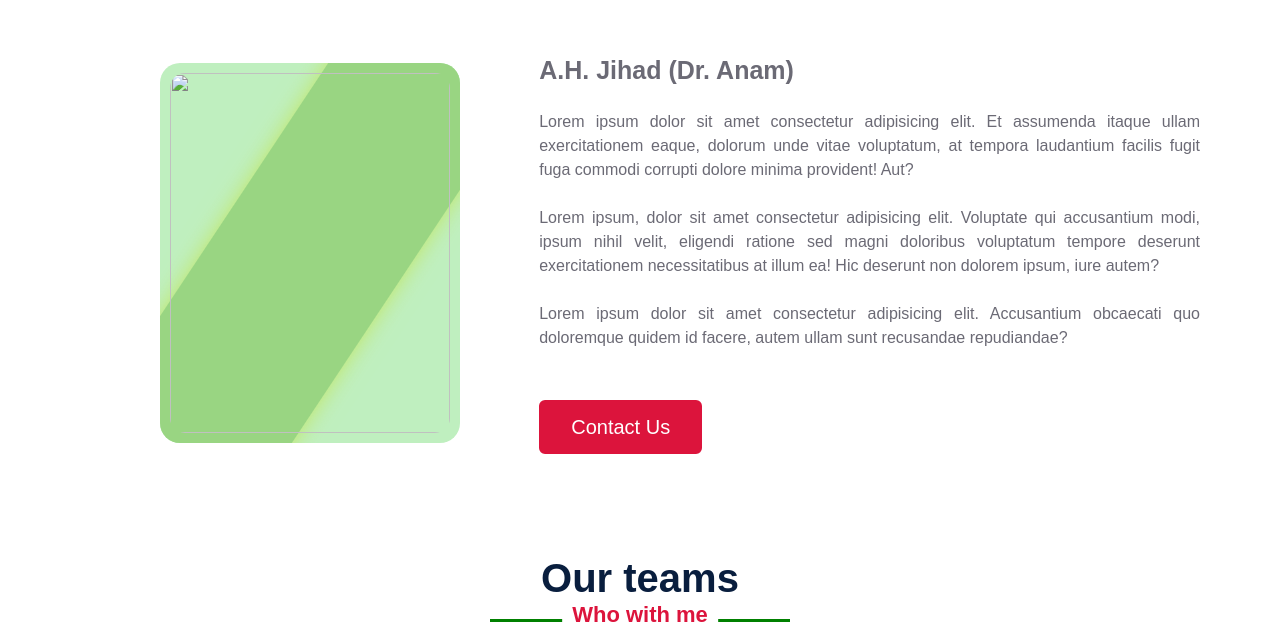
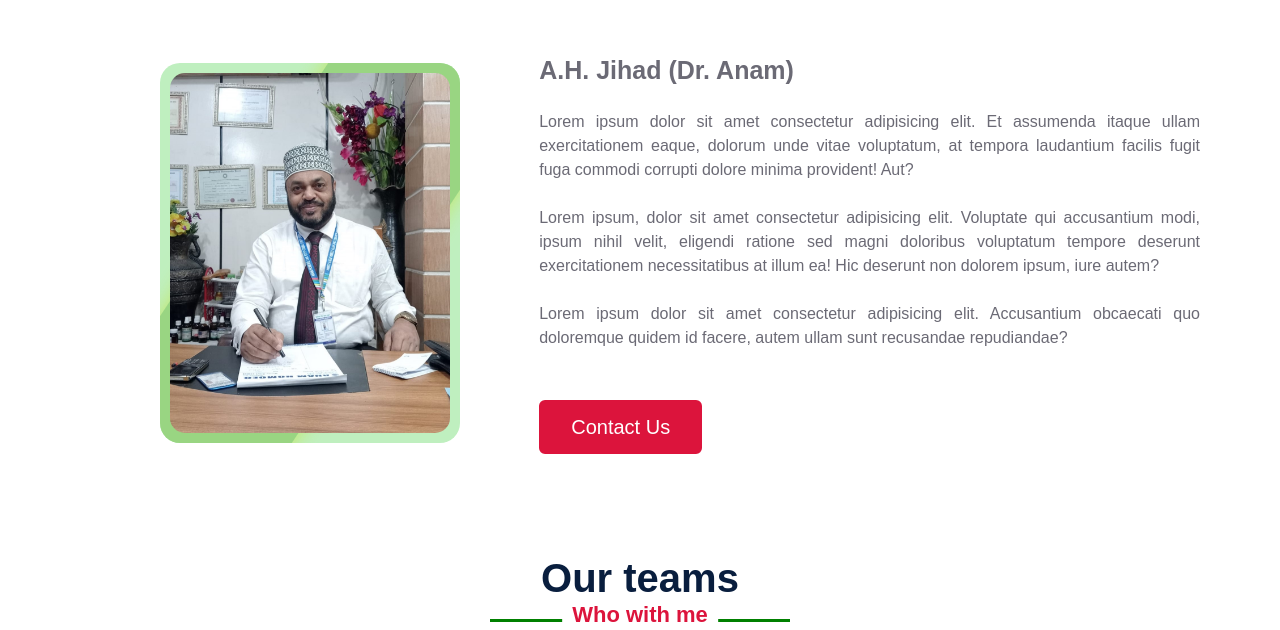
Before and after one commit to Bipul-dev01/sugandhagroup, a plain HTML site: page corporateProfile.html in a window 1280 px wide. Shown: the part 661-1291 px from the top of the page. Drawn offline with nearby package versions, Linux system fonts and the light colour scheme.

Commit message:
added image

```diff
--- a/corporateProfile.html
+++ b/corporateProfile.html
@@ -126,7 +126,7 @@
         <h2 class="title">About us</h2>
         <div class="about-content">
             <div class="column left">
-                <img src="./images/about/AVATAR PIC 1.jpg" alt="">
+                <img src="./images/about/Dr.Anam.jpg" alt="">
             </div>
             <div class="column right">
                 <div class="text">A.H. Jihad (Dr. Anam)</div>
--- a/css/updateStyle.css
+++ b/css/updateStyle.css
@@ -298,7 +298,7 @@ section .title::after {
   object-position: center;
   border-radius: 15px;
   /* padding: 6px; */
-  z-index: 1000;
+  z-index: 100;
   /* border: 3px solid green; */
 }
 .about .about-content .left {
```
Also changed, not shown: messageChairman.html (+1 -1 lines), messageMd.html (+1 -1 lines), images/about/Chairman.jpg (added), images/about/Dr.Anam.jpg (added).
